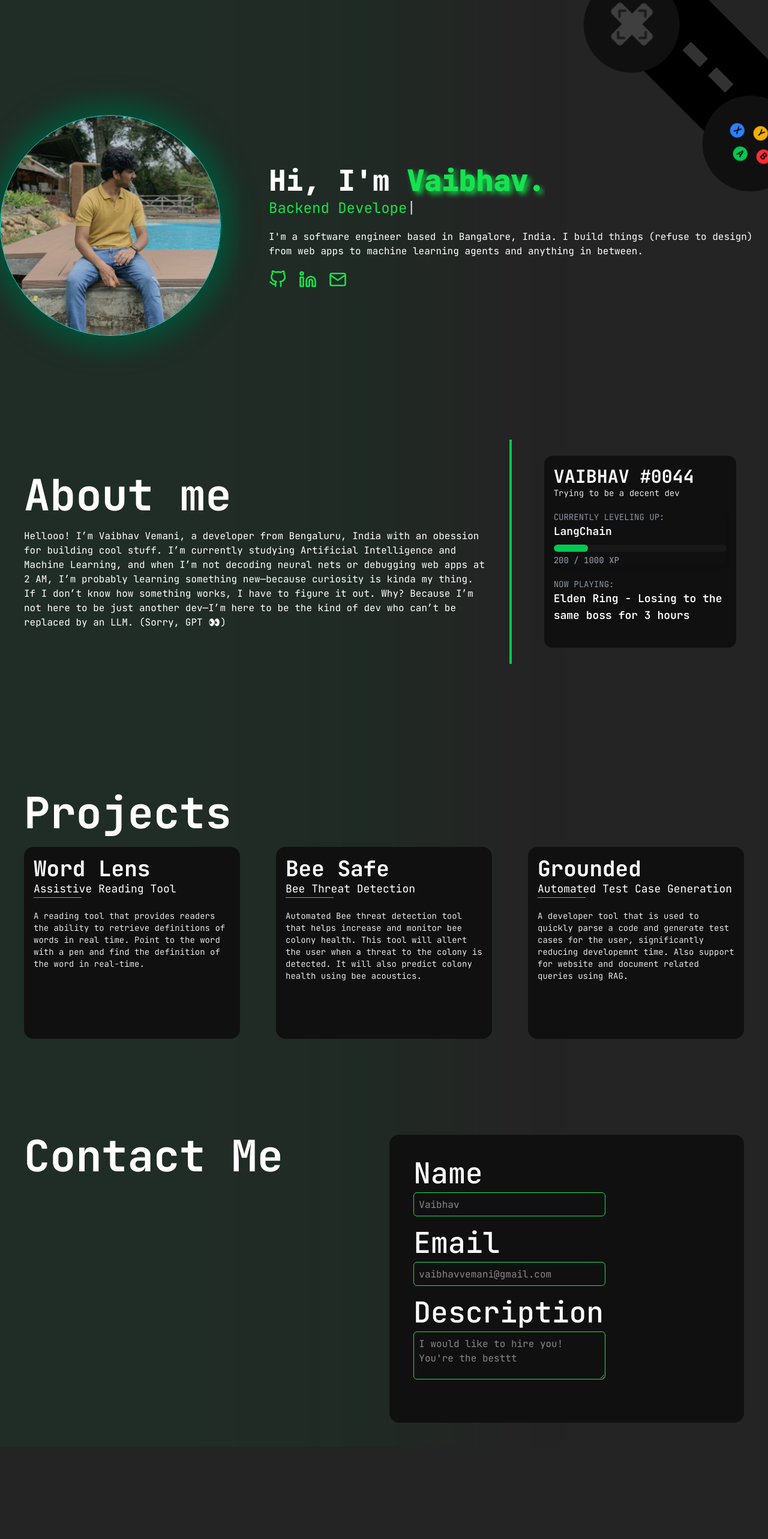
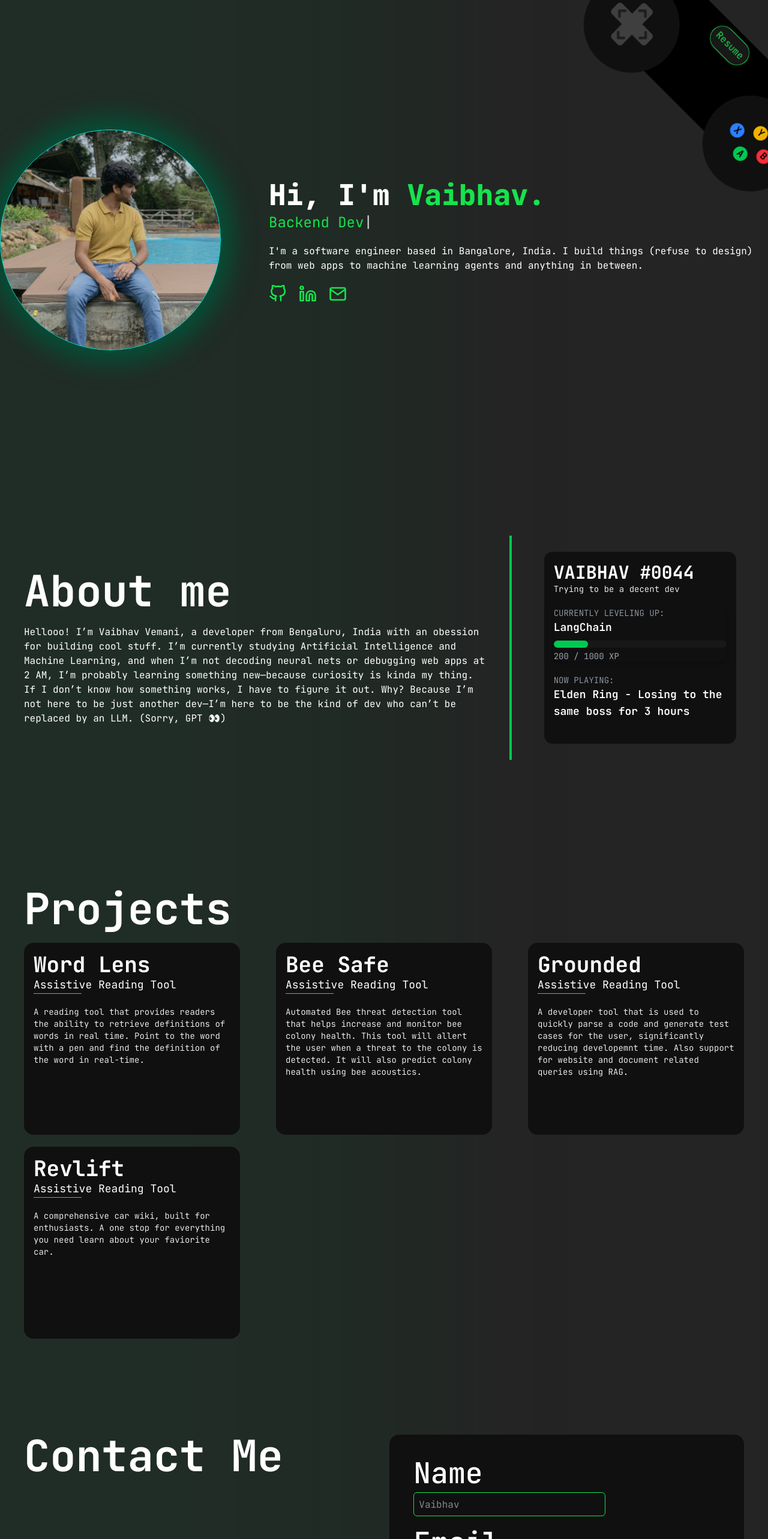
Before and after one commit to vaibhavvemani/portofolio, a Next.js app: page / in a window 1280 px wide. Shown: the top 2566 px of the page at 60% size. Before the commit the page ends 2412 px from the top, so only its background shows below. Built offline with nearby package versions, Linux system fonts and the light colour scheme.

Commit message:
animations: added basic animations to the about me section; ui: updated the page ui

```diff
--- a/src/app/page.js
+++ b/src/app/page.js
@@ -1,3 +1,4 @@
+"use client"
 import Profile_photo from "@/components/Profile_photo";
 import Profile_about from "@/components/Profile_about";
 import Controller from "@/components/Controller";
@@ -11,7 +12,10 @@ export default function Home() {
       <div className="absolute top-0 left-0 h-full shadow-[0px_0px_250px_700px] shadow-[#05653020]"></div>
       <Controller />
 
-      <div className="relative w-320 h-[70vh] flex justify-center items-end gap-20">
+      <div
+        className="relative w-320 h-[100vh] flex justify-center items-center gap-20"
+        id="home"
+      >
 
         <Profile_photo />
         <Profile_about />
--- a/src/components/About_me.jsx
+++ b/src/components/About_me.jsx
@@ -1,12 +1,23 @@
 import React from "react";
+import * as motion from "motion/react-client";
 
 export default function About_me() {
   return (
     <div
-      className="relative w-320 h-140 mt-20 flex justify-center
-      items-center rounded-2xl text-white"
+      className="relative w-320 h-140 flex justify-center
+      items-center rounded-2xl text-white overflow-hidden"
     >
-      <div className="w-2/3 h-2/3 p-10 flex flex-col justify-center items-start gap-5 border-r-4 border-green-500">
+      <motion.div
+        className="w-2/3 h-2/3 p-10 flex flex-col justify-center items-start gap-5 border-r-4 border-green-500"
+        initial={{ x: -200, opacity: 0 }}
+        whileInView={{ x: 0, opacity: 1 }}
+        viewport={{ammount: 1}}
+        transition={{
+          duration: 0.5,
+          ease: "easeIn",
+          delay: 0.2,
+        }}
+      >
         <h1 className="text-7xl font-bold">About me</h1>
         <p>
           Hellooo! I’m Vaibhav Vemani, a developer from Bengaluru, India with an
@@ -18,10 +29,19 @@ export default function About_me() {
           another dev—I’m here to be the kind of dev who can’t be replaced by an
           LLM. (Sorry, GPT 👀)
         </p>
-      </div>
+      </motion.div>
 
-      <div className="w-1/3 flex justify-center items-center">
-
+      <motion.div
+        className="w-1/3 flex justify-center items-center"
+        initial={{ x: 200, opacity: 0 }}
+        whileInView={{ x: 0, opacity: 1 }}
+        viewport={{ammount: 0.8}}
+        transition={{
+          delay: 0.2,
+          duration: 0.5,
+          ease: "easeIn"
+        }}
+      >
         <div className="w-80 h-80 p-4 flex flex-col gap-5 bg-card rounded-xl">
           <div>
             <h1 className="font-bold text-3xl">VAIBHAV #0044</h1>
@@ -57,7 +77,7 @@ export default function About_me() {
             </h1>
           </div>
         </div>
-      </div>
+      </motion.div>
     </div>
   );
 }
--- a/src/components/Controller.jsx
+++ b/src/components/Controller.jsx
@@ -1,3 +1,4 @@
+"use client"
 import React from 'react';
 import Image from 'next/image';
 import * as motion from 'motion/react-client';
@@ -21,7 +22,7 @@ export default function Controller() {
 
       <div className='relative flex justify-center items-center h-60 w-110'>
 
-        <div className='flex justify-center items-center gap-5 h-40 w-80 rounded-2xl bg-black'>
+        <div className='flex justify-center items-start gap-5 h-40 w-80 rounded-2xl bg-black'>
 
           <div className='flex justify-center items-center absolute bottom-0 left-0 h-40 w-40 rounded-full bg-[#101010]'>
 
@@ -35,8 +36,7 @@ export default function Controller() {
 
           </div>
 
-          <div className='h-5 w-10 bg-[#323232]'></div>
-          <div className='h-5 w-10 bg-[#323232]'></div>
+          <div className='mt-2 p-2 rounded-full border-1 border-accent text-accent bg-[#181818]'>Resume</div>
 
           <div className='flex flex-col justify-center items-center
             absolute bottom-0 right-0 h-40 w-40 rounded-full bg-[#101010]'>
@@ -46,12 +46,28 @@ export default function Controller() {
               <p className='font-bold'>Y</p>
             </div>
             <div className='w-full flex justify-evenly items-center'>
-              <div className='flex justify-center items-center h-6 w-6 rounded-full bg-blue-500
-                hover:bg-blue-600 hover:shadow-lg'>
+              <div
+                className='flex justify-center items-center h-6 w-6 rounded-full bg-blue-500
+                hover:bg-blue-600 hover:shadow-lg'
+                onClick={() => {
+                  const section = document.getElementById("Projects")
+                  if (section) {
+                    section.scrollIntoView({ behavior: "smooth" })
+                  }
+                }}
+              >
                 <p className='font-bold'>X</p>
               </div>
-              <div className='flex justify-center items-center h-6 w-6 rounded-full bg-red-500
-                hover:bg-red-600 hover:shadow-lg'>
+              <div
+                className='flex justify-center items-center h-6 w-6 rounded-full bg-red-500
+                hover:bg-red-600 hover:shadow-lg'
+                onClick={() => {
+                  const section = document.getElementById("home")
+                  if (section) {
+                    section.scrollIntoView({ behavior: "smooth" })
+                  }
+                }}
+              >
                 <p className='font-bold'>B</p>
               </div>
             </div>
--- a/src/components/Profile_about.jsx
+++ b/src/components/Profile_about.jsx
@@ -26,7 +26,7 @@ export default function Profile_about() {
     };
   }, []);
   return (
-    <div className="h-[23rem] flex flex-col gap-5 justify-center items-start">
+    <div className="relative h-[23rem] flex flex-col gap-5 justify-center items-start">
       <motion.div
         className="rounded-2xl text-left "
         initial={{ clipPath: "inset(0% 100% 0% 0%)" }}
@@ -39,7 +39,7 @@ export default function Profile_about() {
       >
         <h1 className="text-white text-5xl font-black leading-tight">
           Hi, I'm{" "}
-          <span className="text-accent text-shadow-accent text-shadow-[5px_5px_10px] font-outline-1">
+          <span className="text-accent">
             Vaibhav.
           </span>
         </h1>
@@ -63,26 +63,38 @@ export default function Profile_about() {
           anything in between.
         </p>
       </motion.div>
-      <div className="flex justify-start items-center gap-5">
+      <motion.div
+        className="relative flex justify-start items-center gap-5"
+        initial={{clipPath: "inset(0% 100% 0% 0%)" }}
+        animate={{clipPath: "inset(0% 0% 0% 0%)" }}
+        transition={{
+          duration: 0.5,
+          delay: 0.6,
+          ease: "easeOut"
+        }}
+      >
         <Image
+          onClick={() => {window.open("https://www.github.com/vaibhavvemani", "_blank")}}
           src="/github.svg"
           alt="GitHub"
           width={svg_size}
           height={svg_size}
         />
         <Image
+          onClick={() => {window.open("https://www.linkedin.com/in/vaibhavvemani", "_blank")}}
           src="/linkedin.svg"
           alt="LinkedIn"
           width={svg_size}
           height={svg_size}
         />
         <Image
+          onClick={() => {window.open("https://mail.google.com/mail/?view=cm&fs=1&to=vaibhavvemani@gmail.com", "_blank")}}
           src="/gmail.svg"
           alt="Email"
           width={svg_size}
           height={svg_size}
         />
-      </div>
+      </motion.div>
     </div>
   );
 }
--- a/src/components/Projects.jsx
+++ b/src/components/Projects.jsx
@@ -1,41 +1,44 @@
+
 export default function Projects() {
+  const projects = [
+    {
+      name: "Word Lens",
+      desc: "A reading tool that provides readers the ability to retrieve definitions of words in real time. Point to the word with a pen and find the definition of the word in real-time."
+    },
+    {
+      name: "Bee Safe",
+      desc: "Automated Bee threat detection tool that helps increase and monitor bee colony health. This tool will allert the user when a threat to the colony is detected. It will also predict colony health using bee acoustics."
+    },
+    {
+      name: "Grounded",
+      desc: "A developer tool that is used to quickly parse a code and generate test cases for the user, significantly reducing developemnt time. Also support for website and document related queries using RAG."
+    },
+    {
+      name: "Revlift",
+      desc: "A comprehensive car wiki, built for enthusiasts. A one stop for everything you need learn about your faviorite car."
+    }
+
+
+  ]
   return (
-    <div className="relative w-320 mt-20 p-10 flex flex-col gap-5 rounded-2xl text-white ">
+    <section
+      className="relative w-320 mt-20 p-10 flex flex-col gap-5 rounded-2xl text-white "
+      id="Projects"
+    >
       <h1 className="text-7xl font-bold">Projects</h1>
 
       <div className="flex gap-5 flex-wrap justify-between items-start">
-        <div className="w-90 h-80 p-4 bg-card rounded-2xl">
-          <h1 className="font-bold text-4xl">Word Lens</h1>
-          <h2 className="text-lg">Assistive Reading Tool</h2>
-          <hr className="w-20 self-center text-accent" />
-          <p className="font-light text-sm mt-5">
-            A reading tool that provides readers the ability to retrieve
-            definitions of words in real time. Point to the word with a pen and
-            find the definition of the word in real-time.
-          </p>
-        </div>
-        <div className="w-90 h-80 p-4 bg-card rounded-2xl">
-          <h1 className="font-bold text-4xl">Bee Safe</h1>
-          <h2 className="text-lg">Bee Threat Detection</h2>
-          <hr className="w-20 self-center text-accent" />
-          <p className="font-light text-sm mt-5">
-            Automated Bee threat detection tool that helps increase and monitor
-            bee colony health. This tool will allert the user when a threat to
-            the colony is detected. It will also predict colony health using bee
-            acoustics.
-          </p>
-        </div>
-        <div className="w-90 h-80 p-4 bg-card rounded-2xl">
-          <h1 className="font-bold text-4xl">Grounded</h1>
-          <h2 className="text-lg">Automated Test Case Generation</h2>
-          <hr className="w-20 self-center text-accent" />
-          <p className="font-light text-sm mt-5">
-            A developer tool that is used to quickly parse a code and generate
-            test cases for the user, significantly reducing developemnt time.
-            Also support for website and document related queries using RAG.
-          </p>
-        </div>
+        {projects.map((project, index) => {
+          return (
+            <div key={index} className="w-90 h-80 p-4 bg-card rounded-2xl">
+              <h1 className="font-bold text-4xl">{project.name}</h1>
+              <h2 className="text-lg">Assistive Reading Tool</h2>
+              <hr className="w-20 self-center text-accent" />
+              <p className="font-light text-sm mt-5">{project.desc}</p>
+            </div>
+          )
+        })}
       </div>
-    </div>
+    </section>
   );
 }
```
